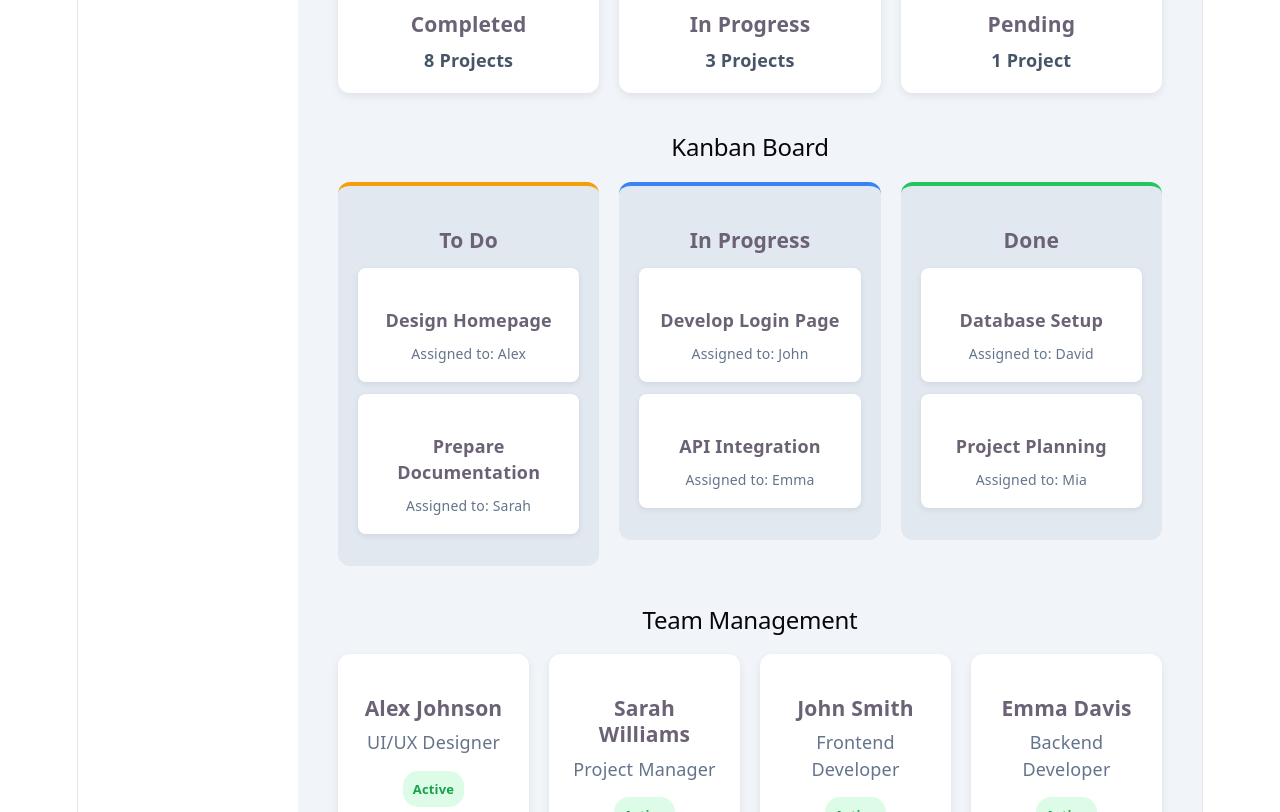
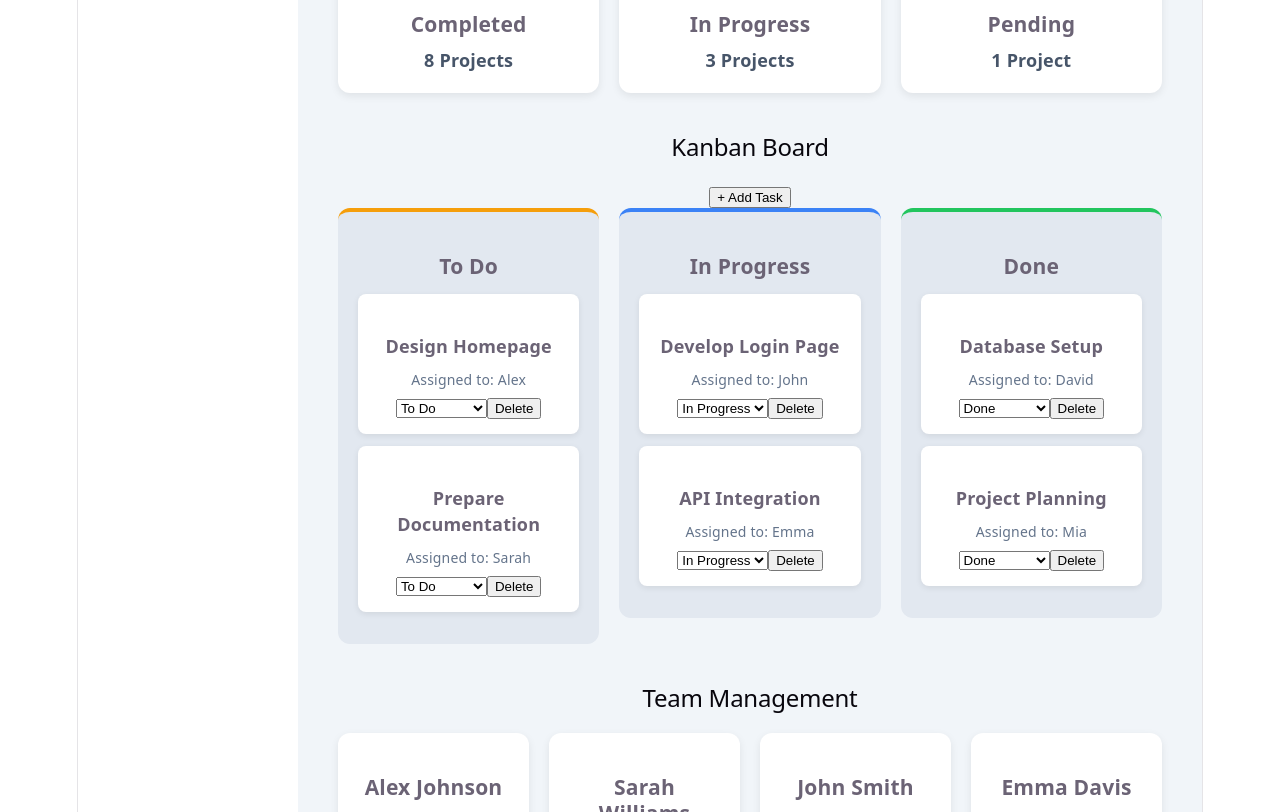
Before and after one commit to gangas9a-cell/enterprise-project-management-dashboard, a React (Vite) app: page / in a window 1280 px wide. Shown: the part 1340-2152 px from the top of the page. Built offline with nearby package versions, Linux system fonts and the light colour scheme.

Commit message:
Update project dashboard

```diff
--- a/src/App.jsx
+++ b/src/App.jsx
@@ -1,12 +1,37 @@
-import { useState } from "react";
+import { useState, useEffect } from "react";
 import "./App.css";
 function App() {
     const [darkMode, setDarkMode] = useState(false);
     const [search, setSearch] = useState("");
     const [showForm, setShowForm] = useState(false);
     const [newProject, setNewProject] = useState("");
-    const [projects, setProjects] = useState([]);
+    const [projects, setProjects] = useState(() => {
+  const savedProjects = localStorage.getItem("projects");
+  return savedProjects ? JSON.parse(savedProjects) : [];
+});
+
+useEffect(() => {
+  localStorage.setItem("projects", JSON.stringify(projects));
+}, [projects]);
+
     const [newProjectStatus, setNewProjectStatus] = useState("In Progress");
+
+const [tasks, setTasks] = useState(() => {
+  const savedTasks = localStorage.getItem("tasks");
+
+  return savedTasks ? JSON.parse(savedTasks) : [
+    { title: "Design Homepage", assignedTo: "Alex", status: "To Do" },
+    { title: "Prepare Documentation", assignedTo: "Sarah", status: "To Do" },
+    { title: "Develop Login Page", assignedTo: "John", status: "In Progress" },
+    { title: "API Integration", assignedTo: "Emma", status: "In Progress" },
+    { title: "Database Setup", assignedTo: "David", status: "Done" },
+    { title: "Project Planning", assignedTo: "Mia", status: "Done" }
+  ];
+});
+useEffect(() => {
+  localStorage.setItem("tasks", JSON.stringify(tasks));
+}, [tasks]);
+const [showTaskForm, setShowTaskForm] = useState(false);
   return (
     <div className={darkMode ? "dashboard dark-mode" : "dashboard"}>
 
@@ -168,7 +193,7 @@ function App() {
   <div className="project">
     <div className="project-header">
       <h3>Marketing Campaign</h3>
-
+     <span className="status in-progress">In Progress</span>
 </div>
 
 
@@ -186,7 +211,17 @@ function App() {
     <div className="project-header">
       <h3>{project.name}</h3>
 <div>
-  <span className="status in-progress">{project.status}</span>
+<span
+  className={`status ${
+    project.status === "Completed"
+      ? "completed"
+      : project.status === "Pending"
+      ? "pending"
+      : "in-progress"
+  }`}
+>
+  {project.status}
+</span>
   <button
     className="delete-project-button"
     onClick={() => {
@@ -243,50 +278,183 @@ function App() {
           </div>
         </div>
  <div id="tasks" className="kanban-section">
+  <div className="kanban-title">
     <h2>Kanban Board</h2>
+    <button
+  className="add-task-button"
+  onClick={() => setShowTaskForm(true)}
+>
+  + Add Task
+</button>
+  </div>
+  {showTaskForm && (
+  <div className="add-task-form">
+    <input
+      type="text"
+      placeholder="Task name"
+      id="taskName"
+    />
+
+    <input
+      type="text"
+      placeholder="Assigned to"
+      id="taskAssignee"
+    />
+
+    <select id="taskStatus">
+      <option value="To Do">To Do</option>
+      <option value="In Progress">In Progress</option>
+      <option value="Done">Done</option>
+    </select>
+
+    <button
+      onClick={() => {
+        const name = document.getElementById("taskName").value;
+        const assignee = document.getElementById("taskAssignee").value;
+        const status = document.getElementById("taskStatus").value;
+
+        if (name.trim() !== "" && assignee.trim() !== "") {
+          setTasks([
+            ...tasks,
+            {
+              title: name,
+              assignedTo: assignee,
+              status: status
+            }
+          ]);
+
+          setShowTaskForm(false);
+        }
+      }}
+    >
+      Add
+    </button>
+
+    <button onClick={() => setShowTaskForm(false)}>
+      Cancel
+    </button>
+  </div>
+)}
 
   <div className="kanban-board">
 
     <div className="kanban-column">
   <h3>To Do</h3>
 
-      <div className="task">
-        <h4>Design Homepage</h4>
-        <p>Assigned to: Alex</p>
+  {tasks
+    .filter((task) => task.status === "To Do")
+    .map((task, index) => (
+
+<div className="task" key={index}>
+  <h4>{task.title}</h4>
+  <p>Assigned to: {task.assignedTo}</p>
+
+  <select
+    value={task.status}
+    onChange={(e) => {
+      setTasks(
+        tasks.map((item) =>
+          item === task
+            ? { ...item, status: e.target.value }
+            : item
+        )
+      );
+    }}
+  >
+    <option value="To Do">To Do</option>
+    <option value="In Progress">In Progress</option>
+    <option value="Done">Done</option>
+  </select>
+
+  <button
+    className="delete-task-button"
+    onClick={() => {
+      setTasks(tasks.filter((item) => item !== task));
+    }}
+  >
+    Delete
+  </button>
 </div>
-
-      <div className="task">
-        <h4>Prepare Documentation</h4>
-        <p>Assigned to: Sarah</p>
-      </div>
+    ))}
 </div>
 
     <div className="kanban-column">
   <h3>In Progress</h3>
 
-      <div className="task">
-        <h4>Develop Login Page</h4>
-        <p>Assigned to: John</p>
+  {tasks
+    .filter((task) => task.status === "In Progress")
+    .map((task, index) => (
+      <div className="task" key={index}>
+  <h4>{task.title}</h4>
+  <p>Assigned to: {task.assignedTo}</p>
+
+<select
+  value={task.status}
+  onChange={(e) => {
+    setTasks(
+      tasks.map((item) =>
+        item === task
+          ? { ...item, status: e.target.value }
+          : item
+      )
+    );
+  }}
+>
+  <option value="To Do">To Do</option>
+  <option value="In Progress">In Progress</option>
+  <option value="Done">Done</option>
+</select>
+
+<button
+  className="delete-task-button"
+  onClick={() => {
+    setTasks(tasks.filter((item) => item !== task));
+  }}
+>
+  Delete
+</button>
 </div>
-
-      <div className="task">
-        <h4>API Integration</h4>
-        <p>Assigned to: Emma</p>
-      </div>
+    ))}
 </div>
 
     <div className="kanban-column">
   <h3>Done</h3>
 
-      <div className="task">
-        <h4>Database Setup</h4>
-        <p>Assigned to: David</p>
+  {tasks
+    .filter((task) => task.status === "Done")
+    .map((task, index) => (
+
+<div className="task" key={index}>
+  <h4>{task.title}</h4>
+  <p>Assigned to: {task.assignedTo}</p>
+
+  <select
+    value={task.status}
+    onChange={(e) => {
+      setTasks(
+        tasks.map((item) =>
+          item === task
+            ? { ...item, status: e.target.value }
+            : item
+        )
+      );
+    }}
+  >
+    <option value="To Do">To Do</option>
+    <option value="In Progress">In Progress</option>
+    <option value="Done">Done</option>
+  </select>
+
+  <button
+    className="delete-task-button"
+    onClick={() => {
+      setTasks(tasks.filter((item) => item !== task));
+    }}
+  >
+    Delete
+  </button>
 </div>
-
-      <div className="task">
-        <h4>Project Planning</h4>
-        <p>Assigned to: Mia</p>
-      </div>
+    ))}
 </div>
 
   </div>
```
Lines whose indentation alone changed are shown as unchanged.
